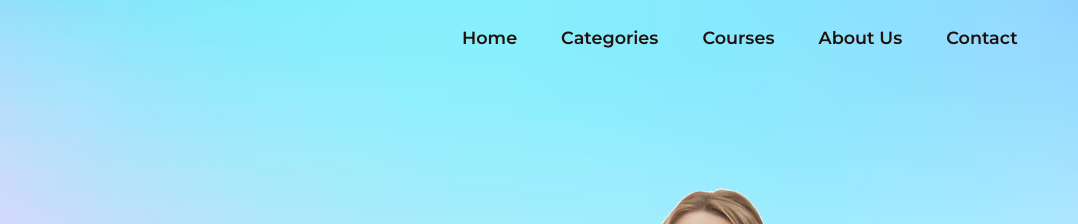
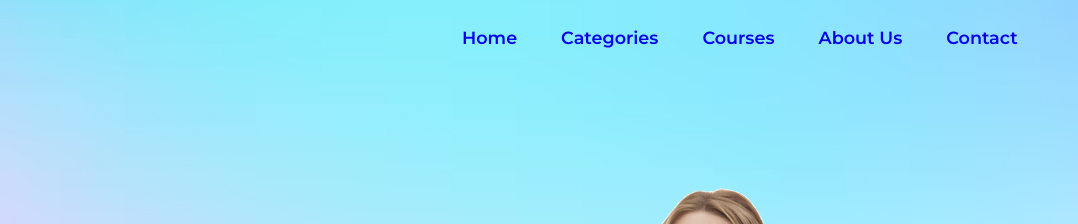
Before and after one commit to Aadi1235/Educational_website_landingpage, a plain HTML site: page index.html in a window 1280 px wide. Shown: the top 224 px of the page, 202-1280 px from the left. Drawn offline with nearby package versions, Linux system fonts and the light colour scheme.

Commit message:
Update index.html

```diff
--- a/index.html
+++ b/index.html
@@ -21,11 +21,11 @@
     </a>
     <div class="right">
       <ul class="navbar" id="sidemenu">
-        <li><a href="#Home"></a>Home</li>
-        <li><a href="#Categories"></a>Categories</li>
-        <li><a href="#Courses"></a>Courses</li>
-        <li><a href="#About Us"></a>About Us</li>
-        <li><a href="#Contact"></a>Contact</li>
+        <li><a href="#Home">Home</a></li>
+        <li><a href="#Categories">Categories</a></li>
+        <li><a href="#Courses">Courses</a></li>
+        <li><a href="#About-Us">About Us</a></li>
+        <li><a href="#Contact">Contact</a></li>
         <i class="bx bx-window-close" id="icon"onclick="closemenu()"></i>
       </ul>
     </div>
@@ -41,7 +41,7 @@
 
   <!--home section-->
 
-  <section class="home" id="home">
+  <section class="home" id="Home">
     <div class="home-text">
       <h6>Best Online learning platform</h6>
       <h1>Accessible Online Courses For All</h1>
@@ -123,7 +123,7 @@
   </section>
 
   <!--categories section -->
-  <section class="categories" id="categories">
+  <section class="categories" id="Categories">
     <div class="center-text">
       <h5>CATEGORIES</h5>
       <h2>Popular Categories</h2>
@@ -161,7 +161,7 @@
   </section>
   <!--start course section-->
 
-  <section class="courses" id="courses">
+  <section class="courses" id="Courses">
     <div class="center-text">
       <h5>Courses</h5>
       <h2>Explore Popular Courses</h2>
@@ -235,7 +235,7 @@
     </div>
   </section>
   <!--about section-->
-  <section class="about" id="about">
+  <section class="about" id="About-Us">
     <div class="about-img">
       <img src="./images/cta-left-image.png">
     </div>
@@ -250,7 +250,7 @@
     </div>
   </section>
   <!--start contact section-->
-  <section class="contact" id="contact">
+  <section class="contact" id="Contact">
     <div class="main-contact">
       <div class="contact-content">
         <img src="./images/logo.png">
@@ -260,11 +260,11 @@
       </div>
 
       <div class="contact-content">
-        <li><a href="#"></a>Profile</li>
-        <li><a href="#"></a>Login</li>
-        <li><a href="#"></a>Register</li>
-        <li><a href="#"></a>Instructor</li>
-        <li><a href="#"></a>Dashboard</li>
+        <li><a href="#">Profile</a></li>
+        <li><a href="#">Login</a></li>
+        <li><a href="#">Register</a></li>
+        <li><a href="#">Instructor</a></li>
+        <li><a href="#">Dashboard</a></li>
       </div>
       <div class="contact-content">
         <li><a href="#">New Delhi,<br>India</a></li>
```
